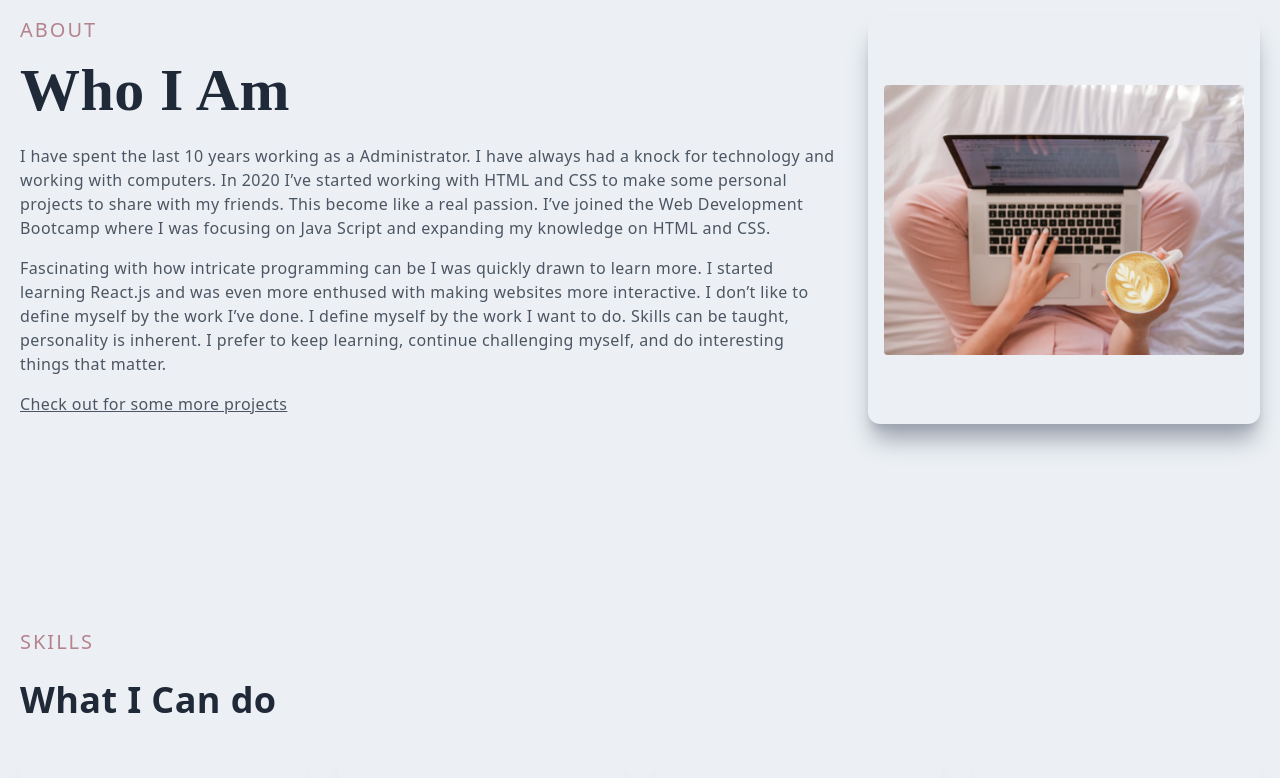
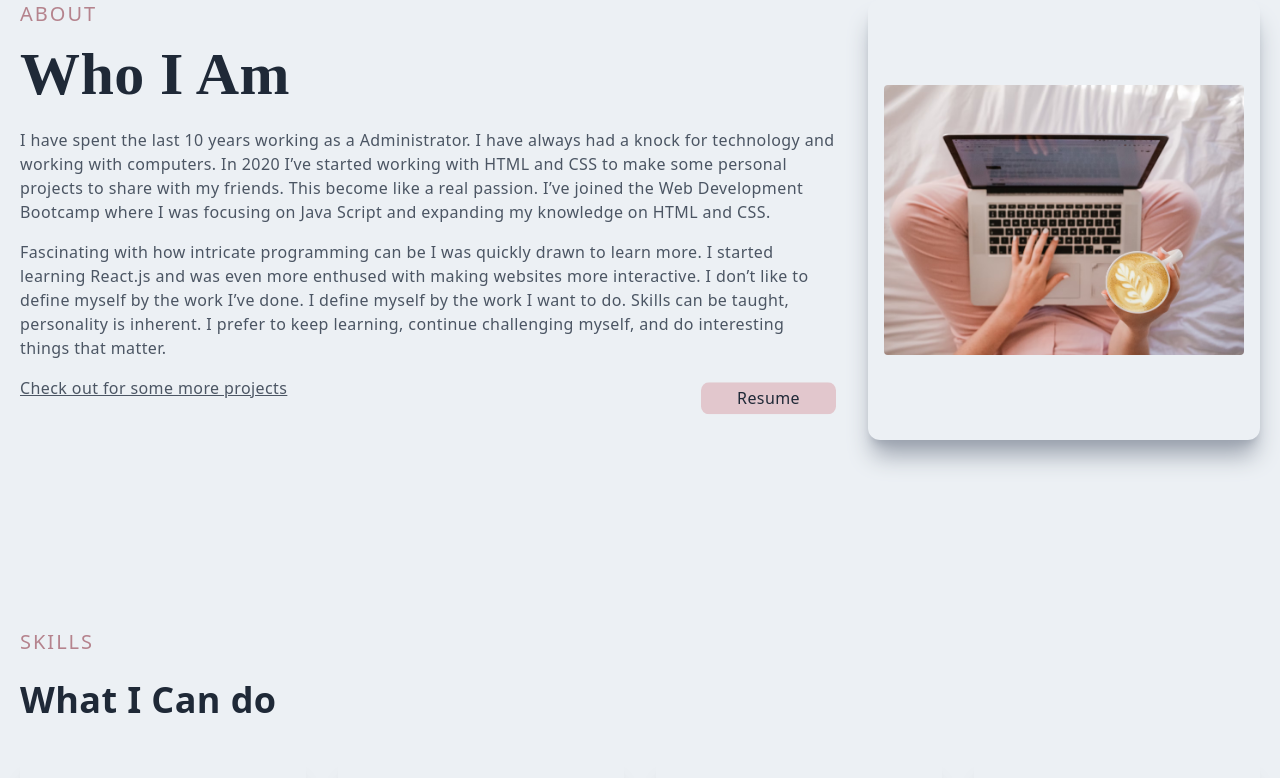
Before and after one commit to sandram92/Portfolio, a Next.js app: page / in a window 1280 px wide. Shown: the part 980-1758 px from the top of the page. Built offline with nearby package versions, Linux system fonts and the light colour scheme.

Commit message:
added resume pdf download

```diff
--- a/components/About.jsx
+++ b/components/About.jsx
@@ -1,7 +1,7 @@
 import React from "react";
 import { Link } from "react-scroll";
 import Image from "next/image";
-import aboutPic from "../public/assets/about.avif"
+import aboutPic from "../public/assets/about.avif";
 
 const About = () => {
   return (
@@ -12,6 +12,7 @@ const About = () => {
             About
           </p>
           <h1 className="py-4 ">Who I Am</h1>
+
           <p className="py-2 text-gray-600">
             I have spent the last 10 years working as a Administrator. I have
             always had a knock for technology and working with computers. In
@@ -29,6 +30,7 @@ const About = () => {
             to keep learning, continue challenging myself, and do interesting
             things that matter.
           </p>
+          <div className="flex justify-between">
             <Link
               to="projects"
               spy={true}
@@ -40,6 +42,17 @@ const About = () => {
                 Check out for some more projects
               </p>
             </Link>
+            <div className="bg-[#e2c7cd] w-max px-9 py-1 my-5 rounded-lg animate-bounce">
+              <a
+                href="assets/SandraMargolCV.pdf"
+                download
+                target="_blank"
+                rel="noreferrer"
+              >
+                Resume
+              </a>
+            </div>
+          </div>
         </div>
         <div className="w-full h-auto shadow-xl shadow-gray-400 rounded-xl flex items-center justify-center p-4 hover:scale-105 ease-in duration-300">
           <Image
--- a/components/Contact.jsx
+++ b/components/Contact.jsx
@@ -7,7 +7,6 @@ import { useRef } from "react";
 import emailjs from "@emailjs/browser";
 import Image from "next/image";
 import contactImg from "../public/assets/contact.avif";
-
 
 const Contact = () => {
   const form = useRef();
@@ -24,9 +23,10 @@ const Contact = () => {
     }
   };
 
-  const alertMessage = (e) => {
+  const alertMessage = () => {
     setAlert(true);
     setTimeout(() => setAlert(false), 3000);
+    setValue("");
   };
   const sendEmail = (e) => {
     e.preventDefault();
```
Also changed, not shown: 1 other file (tests, documents, lock files or other folders). Lines whose indentation alone changed are shown as unchanged.
